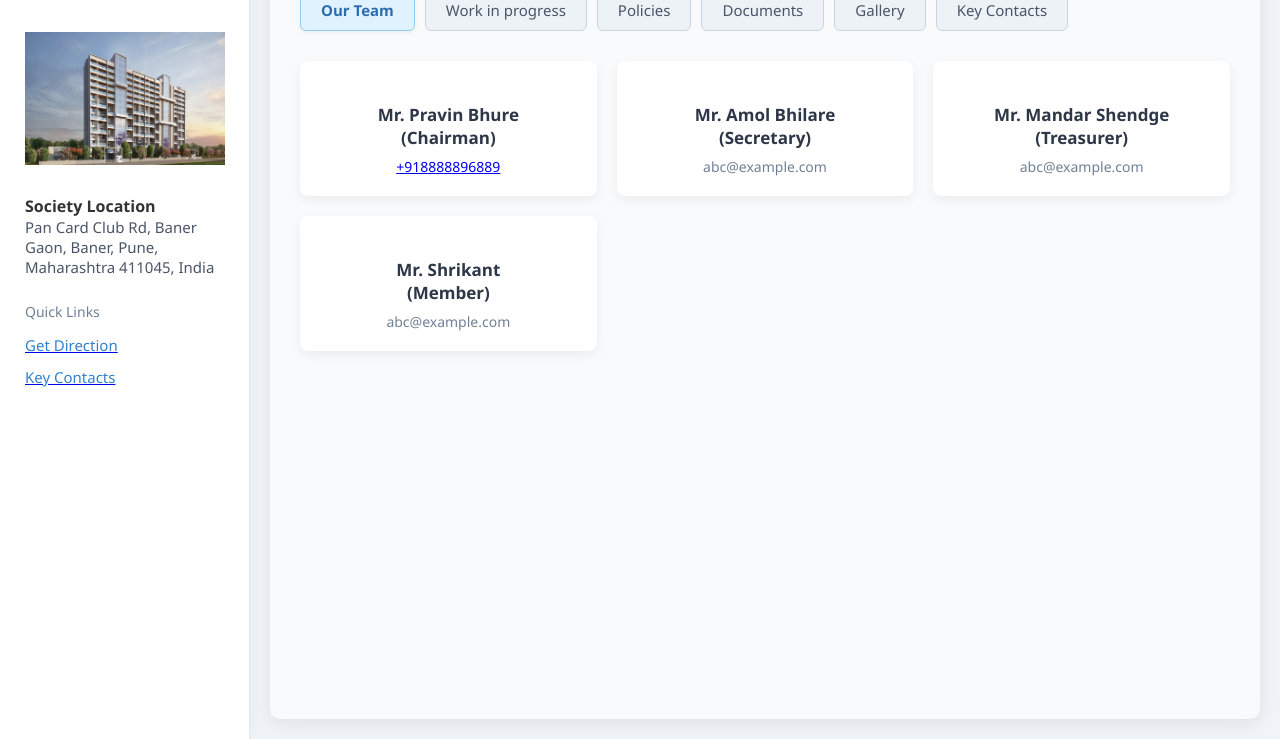
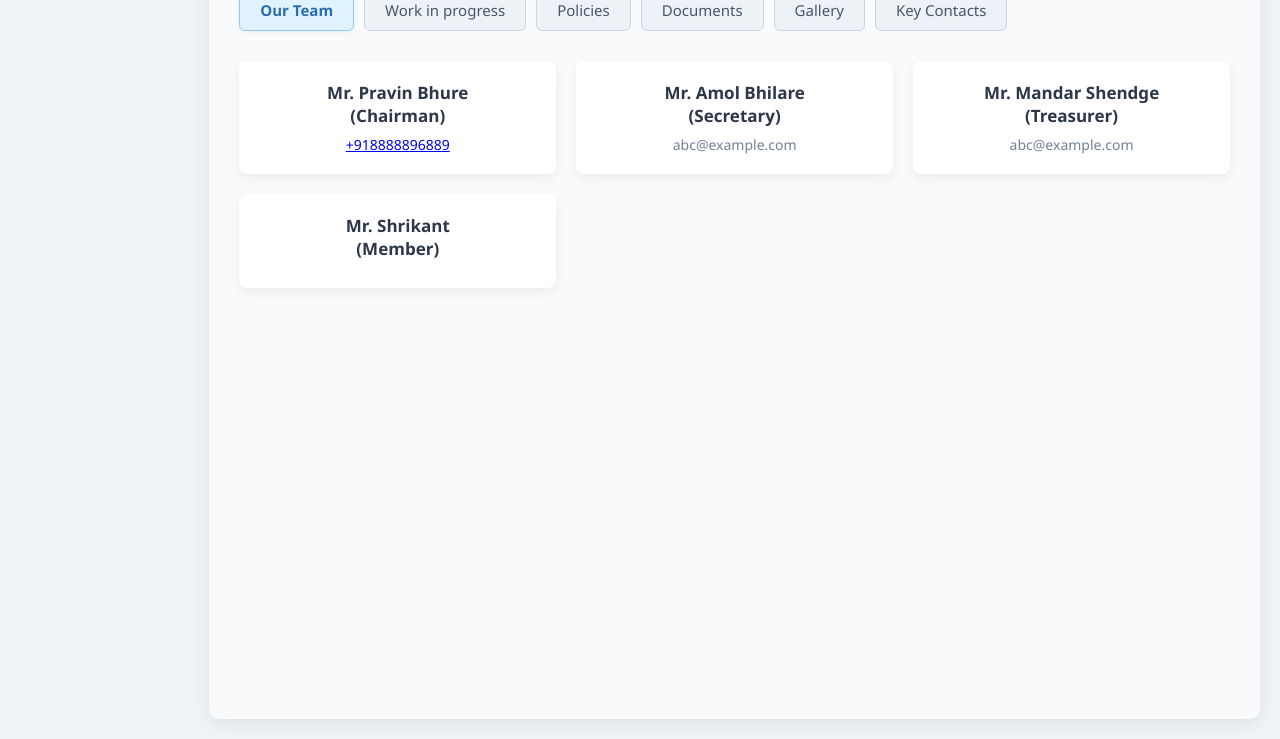
Before and after one commit to 33WestAvanue/33westavanue, a plain HTML site: page index.html in a window 1280 px wide. Shown: the part 61-800 px from the top of the page. Drawn offline with Linux system fonts and the light colour scheme.

Commit message:
updated the ui removed the toggeling also changed some colours

```diff
--- a/index.html
+++ b/index.html
@@ -7,33 +7,9 @@
   <link rel="stylesheet" href="style.css">
 </head>
 <body>
-
-  <!-- Mobile Header (Visible only on mobile) -->
-  <header class="mobile-header" id="mobileHeader">
-    <button class="menu-toggle-button" id="menuToggleButton">About</button>
+  <header class="main-header">
     <h2>33 West Avenue</h2>
   </header>
-
-  <aside class="sidebar" id="sidebar">
-    <!-- Sidebar title only visible on desktop -->
-    <h2 class="desktop-sidebar-title">33 West Avenue</h2>
-    <div class="section">
-      <img src="/images/main.png" alt="building">
-    </div>
-
-    <div class="section">
-      <h4>Society Location</h4>
-      <p>Pan Card Club Rd, Baner Gaon, Baner, Pune, Maharashtra 411045, India</p>
-    </div>
-    <div class="section">
-      <label>Quick Links</label>
-      <ul>
-        <a href="https://maps.app.goo.gl/NLmZGBWnCsLcTRH76"><li>Get Direction</li></a>
-        <a href="/pages/contact.html"><li>Key Contacts</li></a>
-      </ul>
-    </div>
-  </aside>
-
   <main class="main-content">
     <div class="tabs">
       <a href="/index.html"><button class="active">Our Team</button></a>
@@ -46,24 +22,19 @@
     <!-- Example content for the new tabs, you can customize this -->
     <div class="cards">
       <div class="card">
-        <img src="" alt="">
         <h4>Mr. Pravin Bhure <br>(Chairman)</h4>
         <p><a href="tel:+918888896889">+918888896889</a></p>
       </div>
       <div class="card">
-        <img src="" alt="">
         <h4>Mr. Amol Bhilare<br>(Secretary)</h4>
         <p>abc@example.com</p>
       </div>
       <div class="card">
-        <img src="" alt="">
         <h4>Mr. Mandar Shendge<br>(Treasurer)</h4>
         <p>abc@example.com</p>
       </div>
       <div class="card">
-        <img src="" alt="">
         <h4>Mr. Shrikant<br>(Member)</h4>
-        <p>abc@example.com</p>
       </div>
     </div>
 </main>
```
